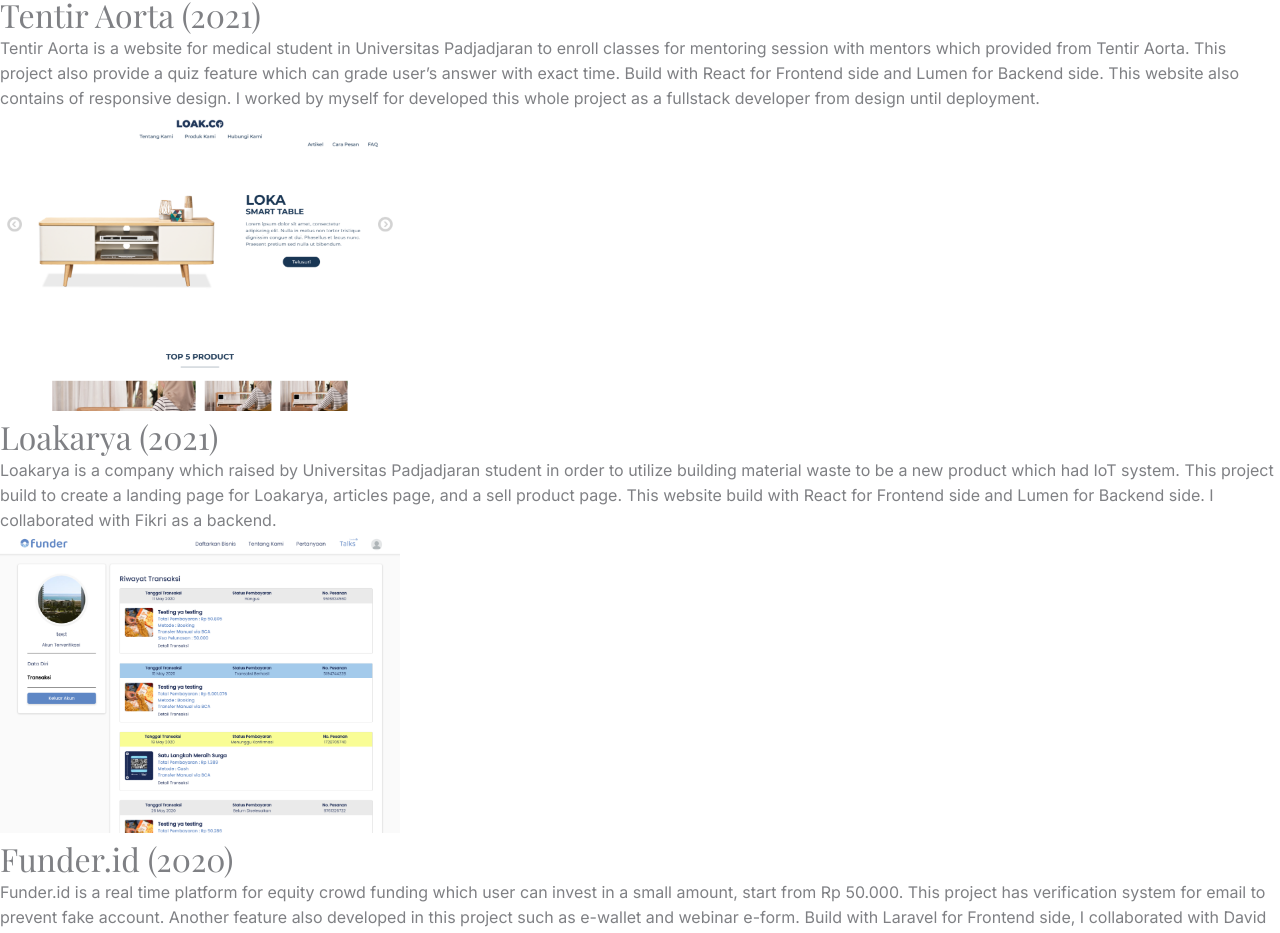
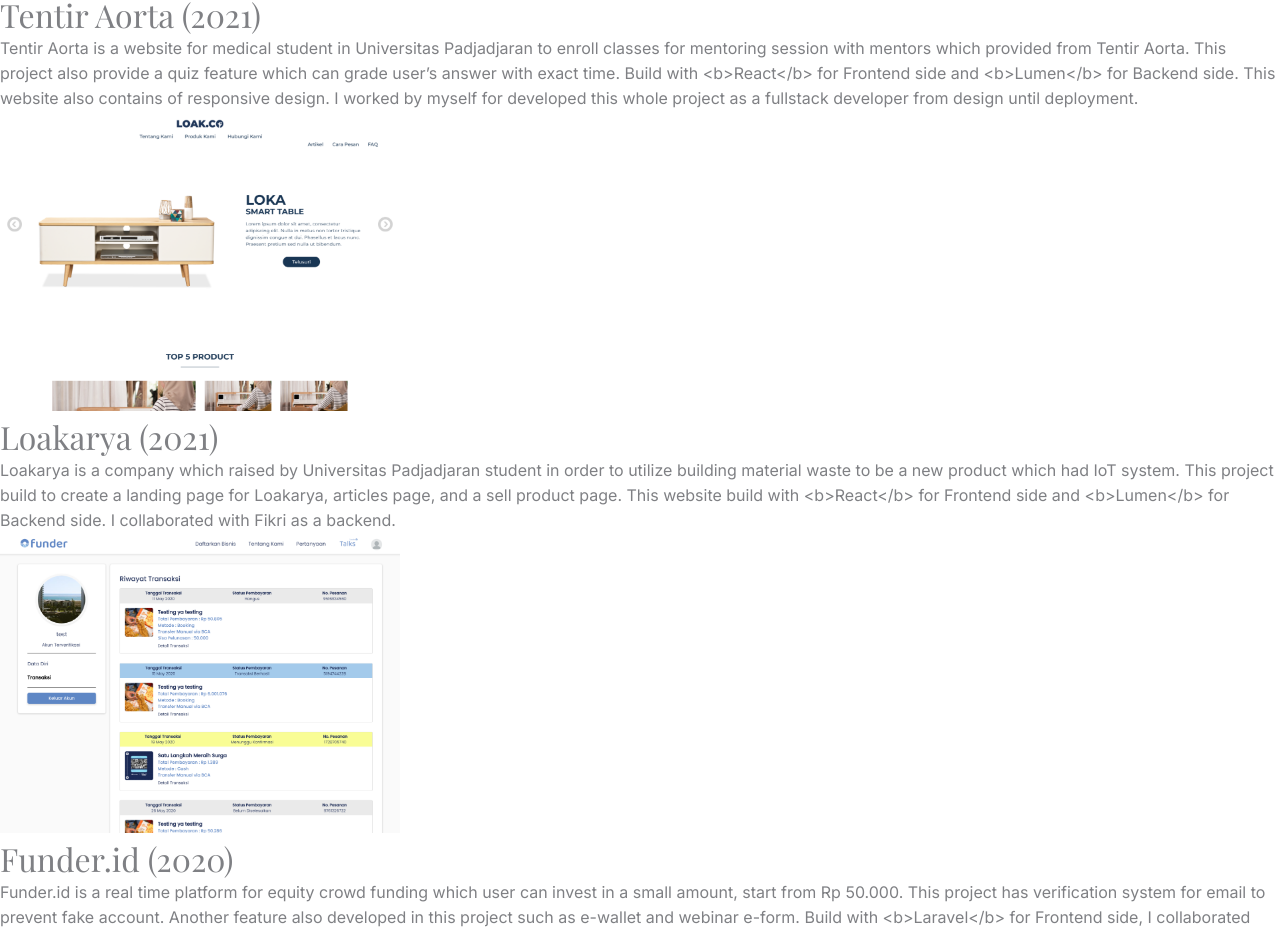
Before and after one commit to syaina/syaina-website, a Next.js app: page / in a window 1280 px wide. Shown: the part 2222-3155 px from the top of the page. Built offline with nearby package versions, Linux system fonts and the light colour scheme.

Commit message:
feat: update portfolios data

```diff
--- a/app/consts/portfolios.ts
+++ b/app/consts/portfolios.ts
@@ -10,21 +10,21 @@ export const portfolios = [
     id: 2,
     title: "Tentir Aorta (2021)",
     description:
-      "Tentir Aorta is a website for medical student in Universitas Padjadjaran to enroll classes for mentoring session with mentors which provided from Tentir Aorta. This project also provide a quiz feature which can grade user’s answer with exact time. Build with React for Frontend side and Lumen for Backend side. This website also contains of responsive design. I worked by myself for developed this whole project as a fullstack developer from design until deployment.",
+      "Tentir Aorta is a website for medical student in Universitas Padjadjaran to enroll classes for mentoring session with mentors which provided from Tentir Aorta. This project also provide a quiz feature which can grade user’s answer with exact time. Build with <b>React</b> for Frontend side and <b>Lumen</b> for Backend side. This website also contains of responsive design. I worked by myself for developed this whole project as a fullstack developer from design until deployment.",
     image: "/images/portfolio/tentiraorta.png",
   },
   {
     id: 3,
     title: "Loakarya (2021)",
     description:
-      "Loakarya is a company which raised by Universitas Padjadjaran student in order to utilize building material waste to be a new product which had IoT system. This project build to create a landing page for Loakarya, articles page, and a sell product page. This website build with React for Frontend side and Lumen for Backend side. I collaborated with Fikri as a backend.",
+      "Loakarya is a company which raised by Universitas Padjadjaran student in order to utilize building material waste to be a new product which had IoT system. This project build to create a landing page for Loakarya, articles page, and a sell product page. This website build with <b>React</b> for Frontend side and <b>Lumen</b> for Backend side. I collaborated with Fikri as a backend.",
     image: "/images/portfolio/loakarya.png",
   },
   {
     id: 4,
     title: "Funder.id (2020)",
     description:
-      "Funder.id is a real time platform for equity crowd funding which user can invest in a small amount, start from Rp 50.000. This project has verification system for email to prevent fake account. Another feature also developed in this project such as e-wallet and webinar e-form. Build with Laravel for Frontend side, I collaborated with David who provide API with Lumen, and Agnes who provide the design. This website has reached 100+ user in a month after launched.",
+      "Funder.id is a real time platform for equity crowd funding which user can invest in a small amount, start from Rp 50.000. This project has verification system for email to prevent fake account. Another feature also developed in this project such as e-wallet and webinar e-form. Build with <b>Laravel</b> for Frontend side, I collaborated with David who provide API with <b>Lumen</b>, and Agnes who provide the design. This website has reached 100+ user in a month after launched.",
     image: "/images/portfolio/funder.png",
   },
 ] as const;
```
